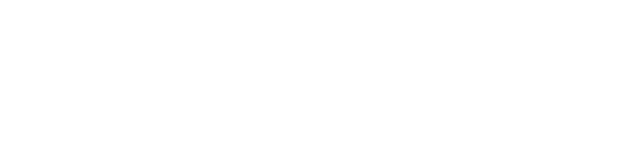
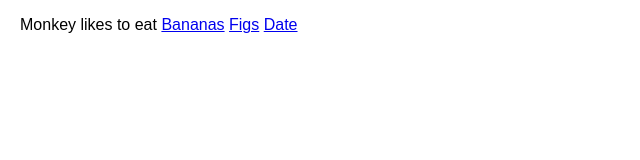
Before and after one commit to TRPMorrison/Underscore2, a plain HTML site: page index.html in a window 1280 px wide. Shown: the whole page, without its empty margins (0-640 px from the left). Drawn offline with Linux system fonts and the light colour scheme.

Commit message:
UPDATED JS

```diff
--- a/index.html
+++ b/index.html
@@ -11,7 +11,11 @@
 <body>
     <div class="container"></div>
     <script type="text/template" id="animalInfo">
-        <h5>My favorite animal is a <%= type %> and his <%=  name %> is George</h5>
+        <p><%= type %> likes to eat
+        <% eats.forEach( function (foodItem) { %>
+                    <a href="#"><%= foodItem %></a>
+                    <% }) %>
+        </p>
     </script>
     <script src="scripts/vendor/jquery.min.js"></script>
     <script src="scripts/vendor/underscore.min.js"></script>
--- a/scripts/main.js
+++ b/scripts/main.js
@@ -1,8 +1,8 @@
 var animal = {
-  type: 'Monkey',
-  name: 'George',
-  origin: 'Amazon',
-  eats: 'Bananas'
+    type: 'Monkey',
+    name: 'George',
+    origin: 'Amazon',
+    eats: ['Bananas', 'Figs', 'Date']
 };
 
 
@@ -17,4 +17,7 @@ var templateFunction = _.template(templateString);
 // console.dir(templateFunction);
 
 var finalHTML = templateFunction(animal);
-console.log(finalHTML);
+// TEST FOR ERRORS
+// console.log(finalHTML);
+
+$('.container').html(finalHTML);
--- a/styles/main.scss
+++ b/styles/main.scss
@@ -0,0 +1,6 @@
+@import "vendor/bourbon/bourbon";
+@import "vendor/neat/neat";
+
+body {
+  margin-left: 20px;
+}
```
Also changed, not shown: styles/main.css.
